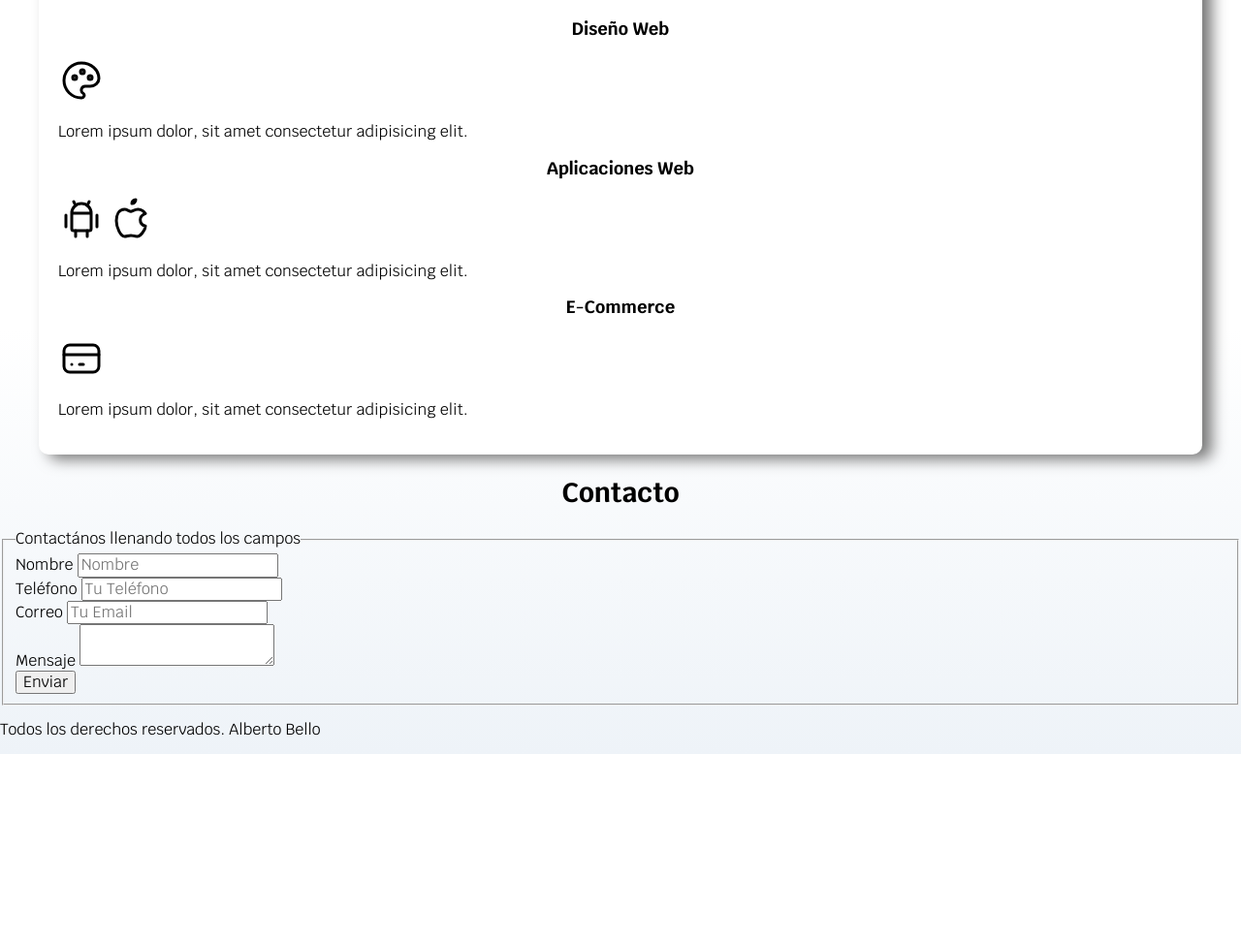
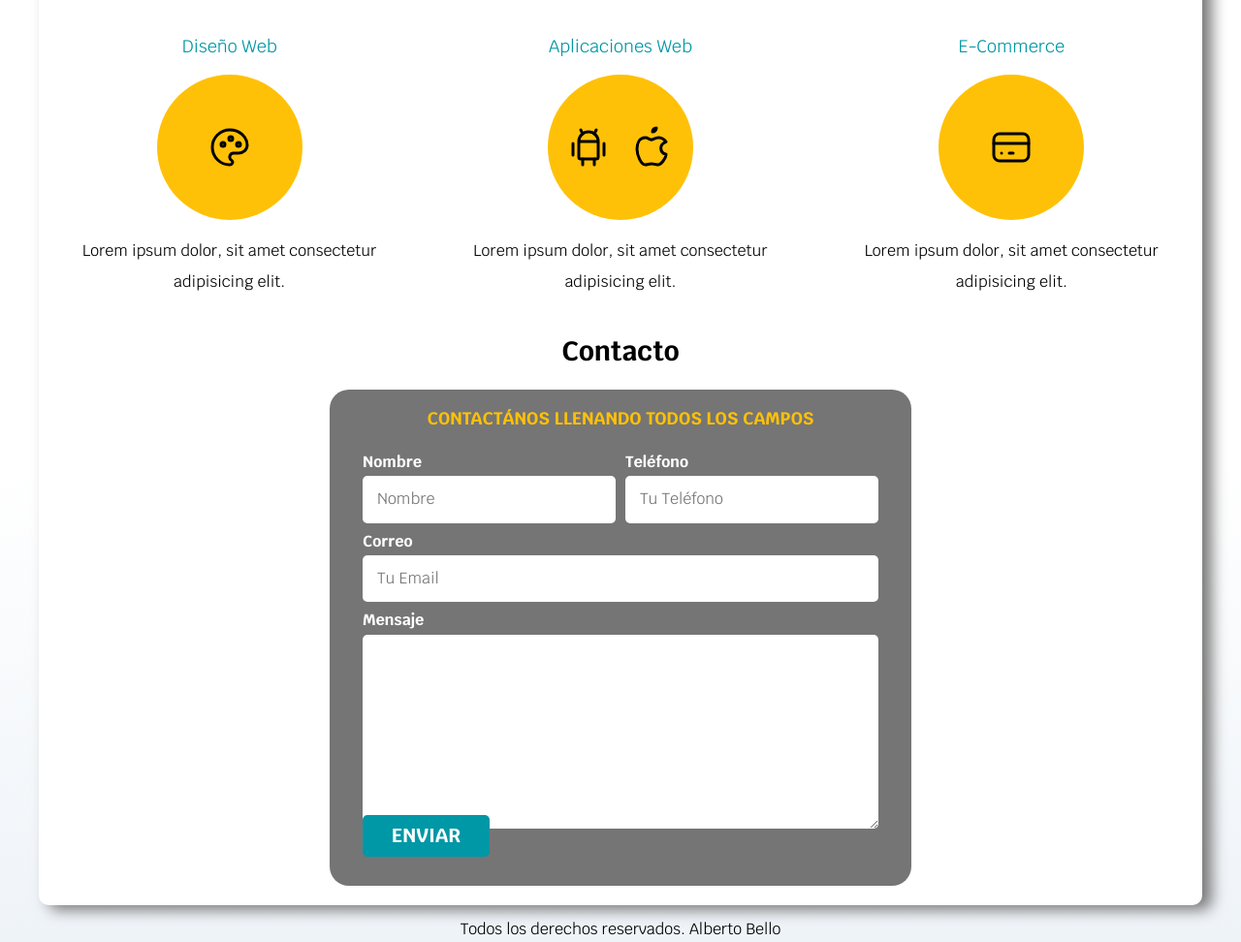
Before and after one commit to SrDelicias/Primero-proyecto, a plain HTML site: page index.html in a window 1280 px wide. Shown: the part 686-1658 px from the top of the page at 97% size. Before the commit the page ends 1464 px from the top, so only its background shows below. Drawn offline with Linux system fonts and the light colour scheme.

Commit message:
Add files via upload

```diff
--- a/css/style.css
+++ b/css/style.css
@@ -9,6 +9,7 @@
 html{
     font-size: 62.5%;
     box-sizing: border-box; /* hack para el box model*/
+    scroll-snap-type: y mandatory;
 }
 *, *:before, *:after {
     box-sizing: inherit;
@@ -56,6 +57,10 @@ h1,h2,h3{
     text-transform: uppercase;
     font-weight: bold;
     border-radius: .5rem; /*esto le da el borde redondeado al boton*/
+    border: none;
+}
+.boton:hover{
+    cursor: pointer;
 }
 /*Naveacion principal*/
 .nav-bg{
@@ -118,3 +123,101 @@ h1,h2,h3{
     padding: 2rem;
     border-radius: 1rem;
 }
+/*scroll snap, esto es para defini areas cuando scrolleas hacia bajo y arriba*/
+.servicios,
+.navegacion-principal,
+.formulario{
+    scroll-snap-align: center;
+    scroll-snap-stop: always;
+}
+
+/** servicios**/
+.servicios {
+    display: grid ;
+    grid-template-columns: 1fr 1fr 1fr; /* eslo mismo si pones 33.3% 3 veces...*/
+    /**grid-template-columns: repeat(3, 1fr); es lo mismo que arriba, repite 3 veces 1 fr**/
+    column-gap: 5rem; /* dar separacion entre las columnas y el borde de la caja*/
+}
+
+.servicio{
+    display: flex;
+    flex-direction: column;
+    align-items: center;
+}
+
+.servicio h3{
+    color: var(--secundario);
+    font-weight: normal;
+}
+
+.servicio p{
+    line-height: 2;
+    text-align: center;
+}
+
+.servicio .iconos{
+    height: 15rem;
+    width: 15rem;
+    background-color: var(--primario);
+    border-radius: 50%;
+    display: flex;
+    justify-content: space-evenly;
+    align-items: center;
+}
+
+/*contacto*/
+.formulario{
+    background-color: var(--gris);
+    width: min(60rem, 100%); /*Utiliza el valor mas pequeño*/
+    margin: 0 auto; /*se usa margin para centrar en vez de justify, ya que no es un display flex*/
+    padding: 2rem;
+    border-radius: 2rem;
+}
+
+.formulario fieldset{
+    border: none;
+}
+
+.formulario legend{
+    text-align: center;
+    font-size: 1.8rem;
+    text-transform: uppercase;
+    font-weight: bold;
+    margin-bottom: 2rem;
+    color: var(--primario);
+}
+
+.contenedor-campos{
+    display: grid;
+    grid-template-columns: repeat(2, 1fr);
+    grid-template-rows: auto auto 20rem;
+    column-gap: 1rem;
+}
+.campo:nth-child(3), /*ya que campo se repite, con nt-child, elegimos el elemeno campo en especifico que queremos, eneste caso el 3º .campo*/
+.campo:nth-child(4){
+    grid-column: 1 /3;
+}
+
+.campo{
+    margin-bottom: 1rem;
+}
+
+.campo label{
+    color: var(--blanco);
+    font-weight: bold;
+    margin-bottom: 0.5rem;
+    display: block;
+}
+.campo textarea{
+    height: 200px;
+}
+.input-text{
+    width: 100%;
+    border: none;
+    padding: 1.5rem;
+    border-radius: .5rem;
+}
+
+.footer{
+    text-align: center;
+}
--- a/index.html
+++ b/index.html
@@ -11,7 +11,7 @@
 </head>
 <body>
     <header>
-        <h1 class="titulo">Alberto Bello <span>Freelancer</span></h1>
+        <h1 class="titulo">Alberto Bello Rico <span>Freelancer</span></h1>
     </header>
 
     <div class="nav-bg">
@@ -36,53 +36,65 @@
 
     <main class="contenedor sombra">
         <h2>Mis Servicios</h2>
-        <section>
+
+        <div class="servicios">
+
+        <section class="servicio">
             <h3>Diseño Web</h3>
+            <div class="iconos">
                 <svg  xmlns="http://www.w3.org/2000/svg"  width="48"  height="48"  viewBox="0 0 24 24"  fill="none"  stroke="#000000"  stroke-width="1.5"  stroke-linecap="round"  stroke-linejoin="round"  class="icon icon-tabler icons-tabler-outline icon-tabler-palette"><path stroke="none" d="M0 0h24v24H0z" fill="none"/><path d="M12 21a9 9 0 0 1 0 -18c4.97 0 9 3.582 9 8c0 1.06 -.474 2.078 -1.318 2.828c-.844 .75 -1.989 1.172 -3.182 1.172h-2.5a2 2 0 0 0 -1 3.75a1.3 1.3 0 0 1 -1 2.25" /><path d="M8.5 10.5m-1 0a1 1 0 1 0 2 0a1 1 0 1 0 -2 0" /><path d="M12.5 7.5m-1 0a1 1 0 1 0 2 0a1 1 0 1 0 -2 0" /><path d="M16.5 10.5m-1 0a1 1 0 1 0 2 0a1 1 0 1 0 -2 0" /></svg>
+            </div>
             <p>Lorem ipsum dolor, sit amet consectetur adipisicing elit. </p>
         </section>
-        <section>
+        <section class="servicio">
             <h3>Aplicaciones Web</h3>
+            <div class="iconos">
                 <svg  xmlns="http://www.w3.org/2000/svg"  width="48"  height="48"  viewBox="0 0 24 24"  fill="none"  stroke="#000000"  stroke-width="1.5"  stroke-linecap="round"  stroke-linejoin="round"  class="icon icon-tabler icons-tabler-outline icon-tabler-brand-android"><path stroke="none" d="M0 0h24v24H0z" fill="none"/><path d="M4 10l0 6" /><path d="M20 10l0 6" /><path d="M7 9h10v8a1 1 0 0 1 -1 1h-8a1 1 0 0 1 -1 -1v-8a5 5 0 0 1 10 0" /><path d="M8 3l1 2" /><path d="M16 3l-1 2" /><path d="M9 18l0 3" /><path d="M15 18l0 3" /></svg>
                 <svg  xmlns="http://www.w3.org/2000/svg"  width="48"  height="48"  viewBox="0 0 24 24"  fill="none"  stroke="#000000"  stroke-width="1.5"  stroke-linecap="round"  stroke-linejoin="round"  class="icon icon-tabler icons-tabler-outline icon-tabler-brand-apple"><path stroke="none" d="M0 0h24v24H0z" fill="none"/><path d="M8.286 7.008c-3.216 0 -4.286 3.23 -4.286 5.92c0 3.229 2.143 8.072 4.286 8.072c1.165 -.05 1.799 -.538 3.214 -.538c1.406 0 1.607 .538 3.214 .538s4.286 -3.229 4.286 -5.381c-.03 -.011 -2.649 -.434 -2.679 -3.23c-.02 -2.335 2.589 -3.179 2.679 -3.228c-1.096 -1.606 -3.162 -2.113 -3.75 -2.153c-1.535 -.12 -3.032 1.077 -3.75 1.077c-.729 0 -2.036 -1.077 -3.214 -1.077z" /><path d="M12 4a2 2 0 0 0 2 -2a2 2 0 0 0 -2 2" /></svg>
+            </div>
             <p>Lorem ipsum dolor, sit amet consectetur adipisicing elit. </p>
         </section>
-        <section>
+        <section class="servicio">
             <h3>E-Commerce</h3>
+            <div class="iconos">
                 <svg  xmlns="http://www.w3.org/2000/svg"  width="48"  height="48"  viewBox="0 0 24 24"  fill="none"  stroke="#000000"  stroke-width="1.5"  stroke-linecap="round"  stroke-linejoin="round"  class="icon icon-tabler icons-tabler-outline icon-tabler-credit-card"><path stroke="none" d="M0 0h24v24H0z" fill="none"/><path d="M3 5m0 3a3 3 0 0 1 3 -3h12a3 3 0 0 1 3 3v8a3 3 0 0 1 -3 3h-12a3 3 0 0 1 -3 -3z" /><path d="M3 10l18 0" /><path d="M7 15l.01 0" /><path d="M11 15l2 0" /></svg>
+            </div>
             <p>Lorem ipsum dolor, sit amet consectetur adipisicing elit. </p>
         </section>
-
-    </main>
+        </div> <!-- este es el cierre de la seccion de servicios-->
 
         <section>
             <h2>Contacto</h2>
 
-        <form>
+            <form class="formulario">
                 <fieldset>
                     <legend>Contactános llenando todos los campos</legend>
 
-                <div>
+                    <div class="contenedor-campos">
+                        <div class="campo">
                             <label>Nombre</label>
-                <input type="text" placeholder="Nombre">
+                            <input class="input-text" type="text" placeholder="Nombre">
                         </div>
-                <div>
+                        <div class="campo">
                             <label>Teléfono</label>
-                <input type="tel" placeholder="Tu Teléfono">
+                            <input class="input-text" type="tel" placeholder="Tu Teléfono">
                         </div>
-                <div>
+                        <div class="campo">
                             <label>Correo</label>
-                <input type="email" placeholder="Tu Email">
+                            <input class="input-text" type="email" placeholder="Tu Email">
                         </div>
-                <div>
+                        <div class="campo">
                             <label>Mensaje</label>
-                <textarea></textarea>
+                            <textarea class="input-text"></textarea>
+                        </div> <!--este es el contenedor de los campos-->
                     </div>
-                <input type="submit" value="Enviar">
+                    <input  class="boton" type="submit" value="Enviar">
                 </fieldset>
             </form>
         </section>
-    <footer>
+    </main>
+
+    <footer class="footer">
         <p>Todos los derechos reservados. Alberto Bello </p>
     </footer>
 
```
Also changed, not shown: css/normalize.css, nosotros.html (line endings or trailing spaces). Lines whose indentation alone changed are shown as unchanged.
